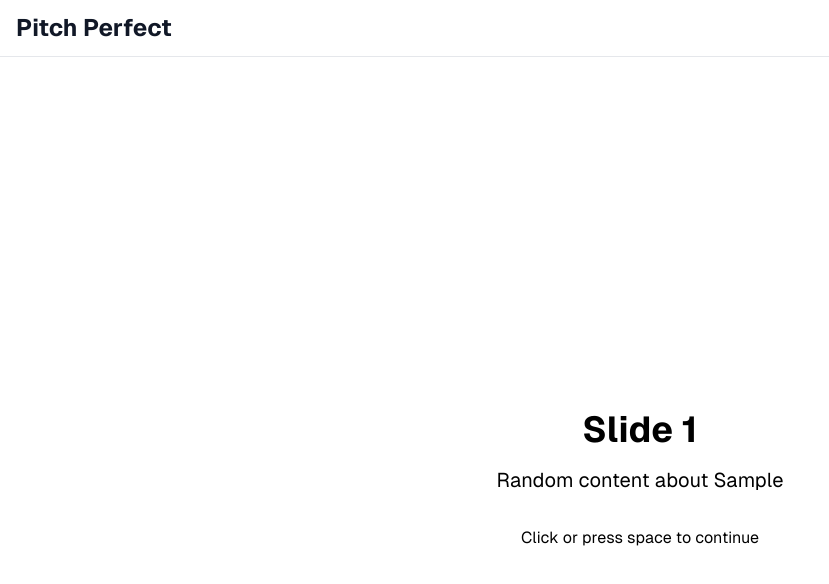
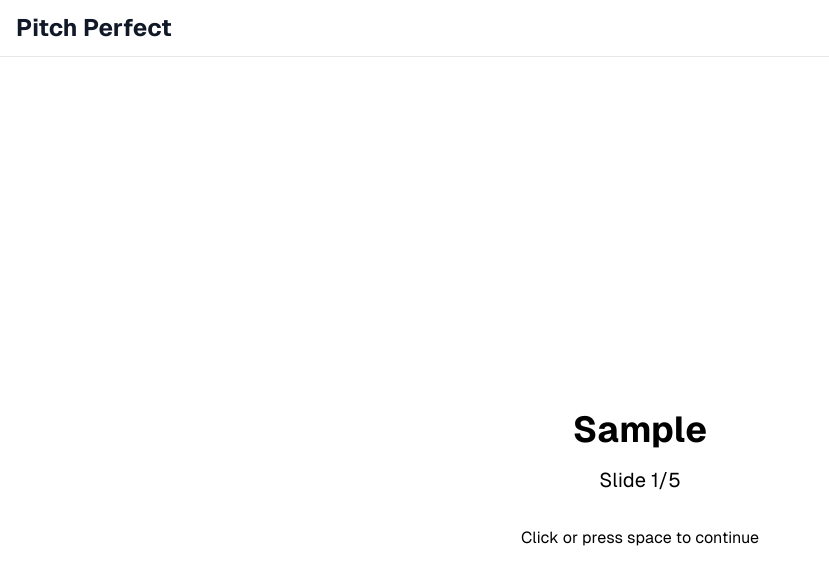
Before and after one commit to racheltomasetti/pitchperfect, a Next.js app: page / in a window 1280 px wide. Both pictures are taken after typing "Sample" into the empty fields and a click on the button "Generate Slide Deck". Shown: the top 584 px of the page, without its empty margins (0-829 px from the left). Built offline with nearby package versions, Linux system fonts and the light colour scheme; no server answers.

Commit message:
change title to theme. sizing of title and slide numbers

```diff
--- a/src/components/powerpoint-karaoke-generator.tsx
+++ b/src/components/powerpoint-karaoke-generator.tsx
@@ -12,7 +12,7 @@ const generateSlideDeck = (topic: string, numSlides: number) => {
   return Array.from({ length: numSlides }, (_, i) => ({
     id: i,
     title: `Slide ${i + 1}`,
-    content: `Random content about ${topic}`
+    content: `${topic}`
   }))
 }
 
@@ -114,8 +114,8 @@ function PresentationScreen({ slides, onEnd }: { slides: Slide[], onEnd: (durati
       role="button"
       aria-label="Next slide"
     >
-      <h1 className="text-4xl font-bold mb-4">{currentSlide.title}</h1>
-      <p className="text-xl">{currentSlide.content}</p>
+      <h1 className="text-4xl font-bold mb-4">{currentSlide.content}</h1>
+      <p className="text-xl">{currentSlide.title}/{slides.length}</p>
       {imageUrl && <img src={imageUrl} alt={currentSlide.title} className="mt-4 max-w-full max-h-120 object-cover" />}
       <p className="mt-8 text-gray-600">Click or press space to continue</p>
     </div>
```
